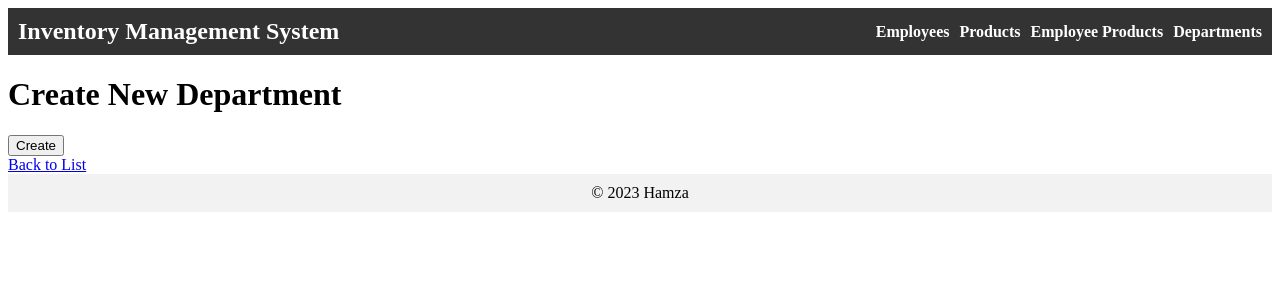
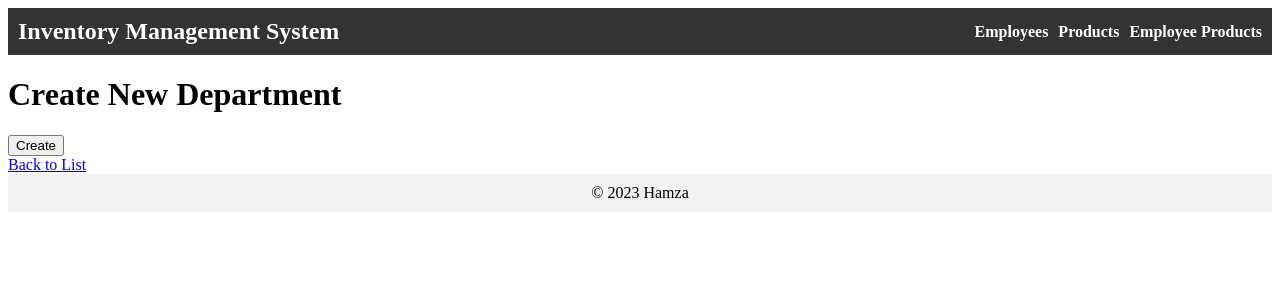
Before and after one commit to 852hamza/django_api_IMS, a Django app: page /IMS_app/departments/create/ in a window 1280 px wide. Shown: the top 300 px of the page. Run offline with Django 4.2, Linux system fonts and the light colour scheme; parts of the project's set-up code (start-up, migrations or seed data) failed here and were passed over.

Commit message:
remove department in base.html

```diff
--- a/IMS_project/IMS_app/templates/base.html
+++ b/IMS_project/IMS_app/templates/base.html
@@ -45,7 +45,6 @@
         <li><a href="{% url 'employee_detail_list' %}">Employees</a></li>
         <li><a href="{% url 'product_list' %}">Products</a></li>
         <li><a href="{% url 'employee_product_list' %}">Employee Products</a></li>
-        <li><a href="{% url 'department_list' %}">Departments</a></li>
       </ul>
     </nav>
   </header>
```
